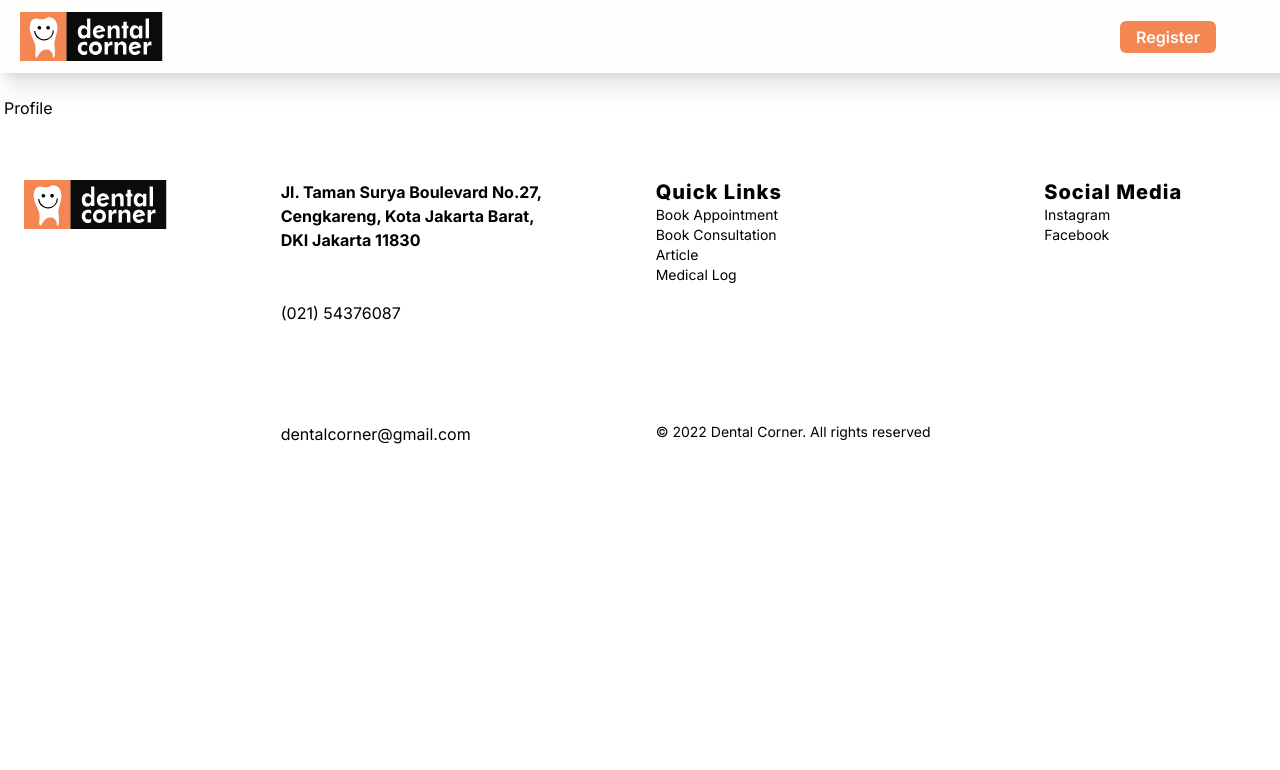
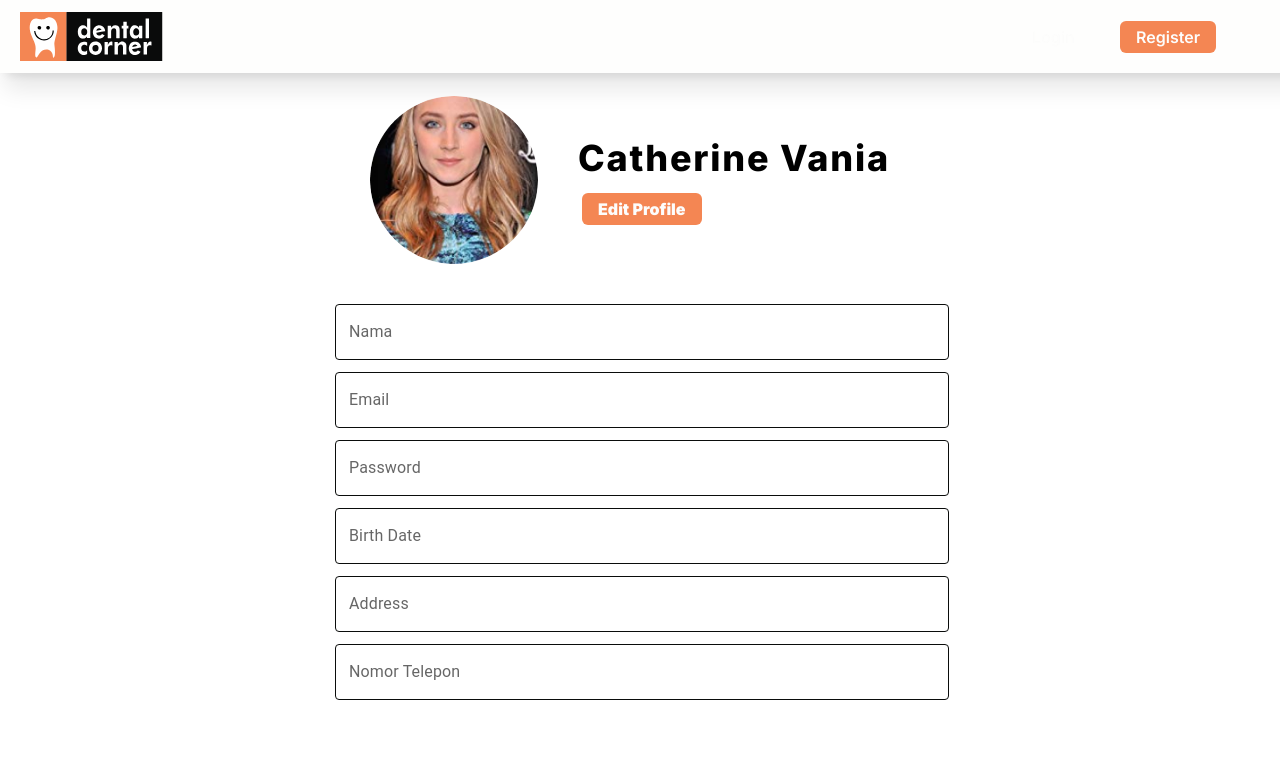
Before and after one commit to alirafli/dental-corner-v2, a React (Vite) app: page /profile in a window 1280 px wide. Shown: the top 770 px of the page. Built offline with nearby package versions, Linux system fonts and the light colour scheme.

Commit message:
daffa [ADD] profile page

```diff
--- a/src/pages/Profile/index.jsx
+++ b/src/pages/Profile/index.jsx
@@ -1,5 +1,7 @@
 import React from "react";
 import Helmet from "react-helmet";
+import { Input, Header, Button } from "../../components";
+import DUMMY from "../../assets/img/pp-dummy.jpg";
 
 const Profile = () => {
   return (
@@ -7,7 +9,29 @@ const Profile = () => {
       <Helmet>
         <title>Dental Corner | Profile</title>
       </Helmet>
-      Profile
+      <div className="flex flex-col items-center">
+        <div className="flex">
+          <div className="w-1/2 ">
+            <img src={DUMMY} alt="Dummy" className="rounded-full" />
+          </div>
+          <div className="w-full  font-black mt-10 ml-10">
+            <Header bold h3>
+              Catherine Vania
+            </Header>
+            <Button className="w-fit mt-3" primary>
+              Edit Profile
+            </Button>
+          </div>
+        </div>
+        <div className="w-1/2 mt-7">
+          <Input type="text">Nama</Input>
+          <Input>Email</Input>
+          <Input>Password</Input>
+          <Input>Birth Date</Input>
+          <Input>Address</Input>
+          <Input>Nomor Telepon</Input>
+        </div>
+      </div>
     </div>
   );
 };
```
Also changed, not shown: src/assets/img/pp-dummy.jpg (added).
